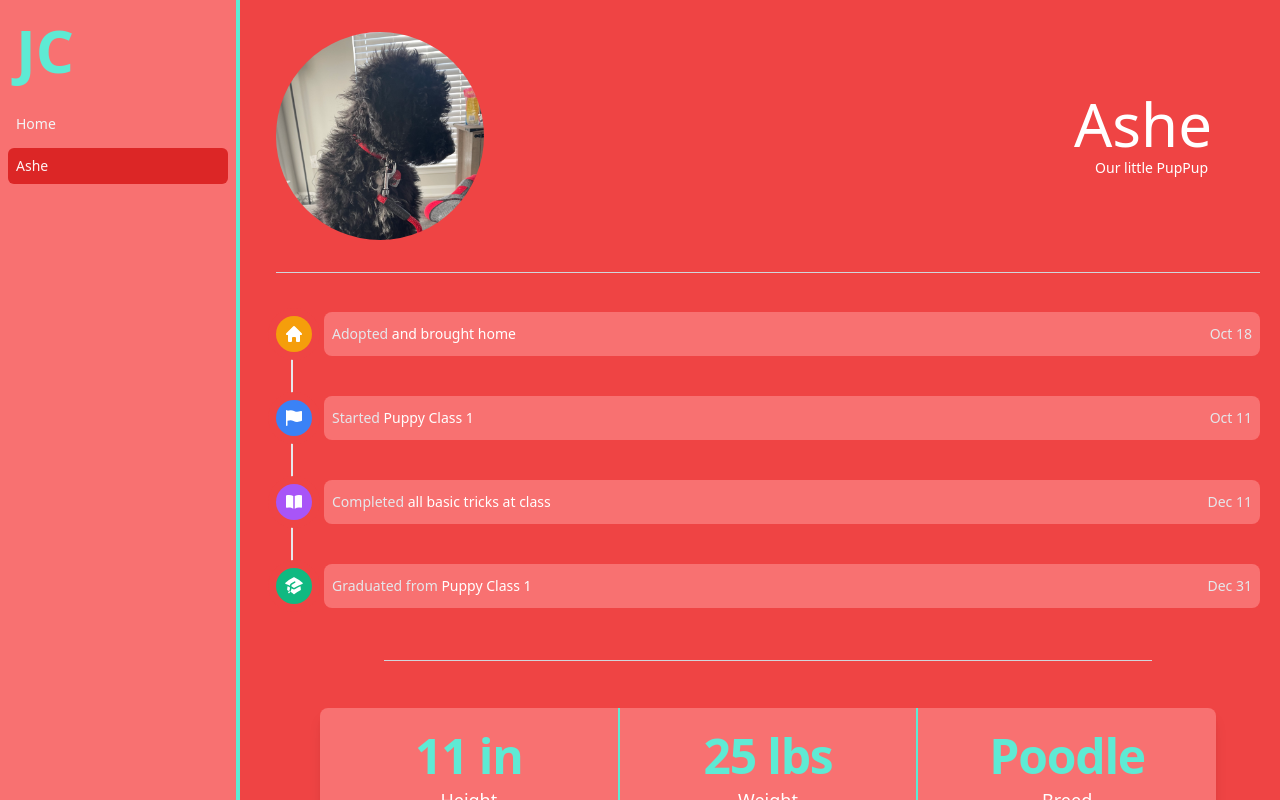
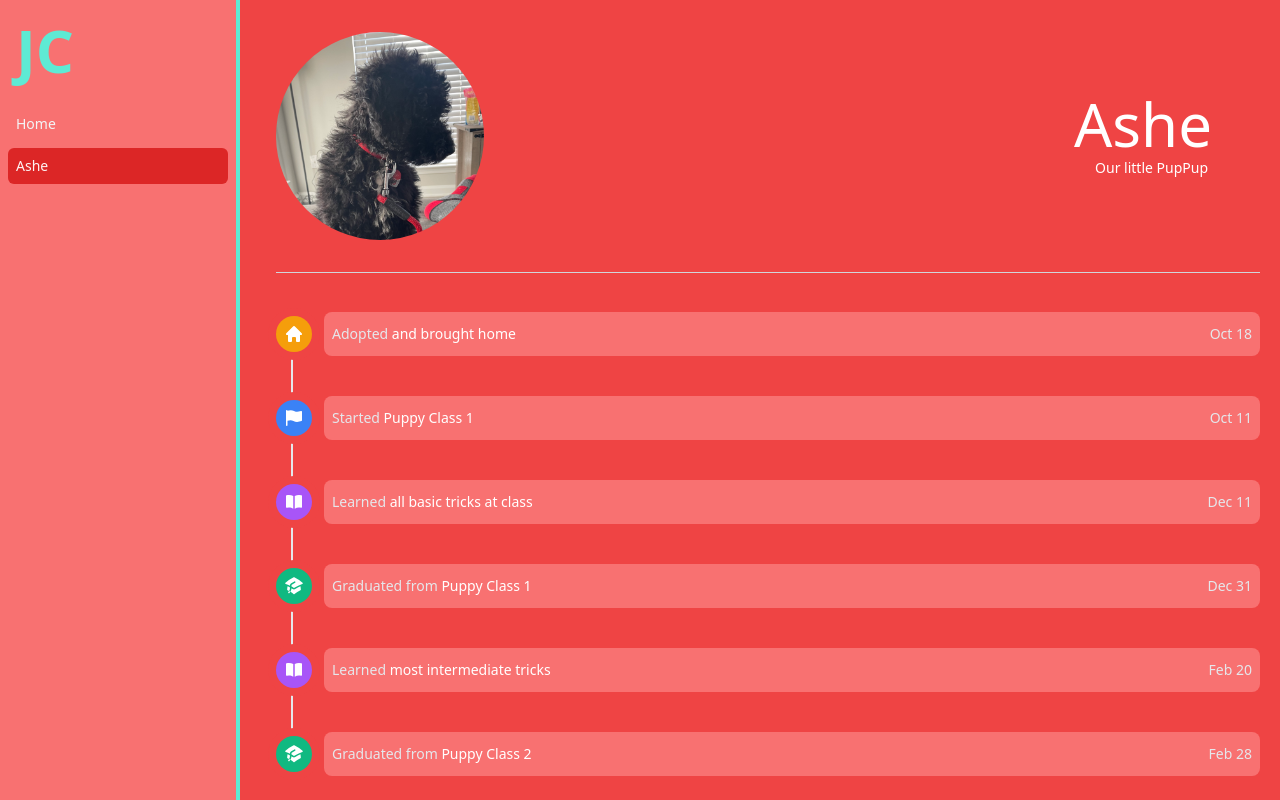
Before and after one commit to Jtcruthers/jtcruthers.github.io, a Nuxt app: page /ashe in a window 1280 px wide. Built offline with nearby package versions, Linux system fonts and the light colour scheme.

Commit message:
Updated stats

```diff
--- a/pages/ashe.vue
+++ b/pages/ashe.vue
@@ -21,7 +21,7 @@ const timeline = [
     iconBackground: 'bg-blue-500',
   },
   {
-    content: 'Completed',
+    content: 'Learned',
     target: 'all basic tricks at class',
     href: '#',
     date: 'Dec 11',
@@ -38,14 +38,32 @@ const timeline = [
     icon: AcademicCapIcon,
     iconBackground: 'bg-emerald-500',
   },
+  {
+    content: 'Learned',
+    target: 'most intermediate tricks',
+    href: '#',
+    date: 'Feb 20',
+    datetime: '2023-02-20',
+    icon: BookOpenIcon,
+    iconBackground: 'bg-purple-500',
+  },
+  {
+    content: 'Graduated from',
+    target: 'Puppy Class 2',
+    href: '#',
+    date: 'Feb 28',
+    datetime: '2023-02-28',
+    icon: AcademicCapIcon,
+    iconBackground: 'bg-emerald-500',
+  },
 ]
 
 const stats = [{
   name: 'Height',
-  value: '11 in'
+  value: '21 in'
 }, {
   name: 'Weight',
-  value: '25 lbs'
+  value: '42 lbs'
 }, {
   name: 'Breed',
   value: 'Poodle'
```
